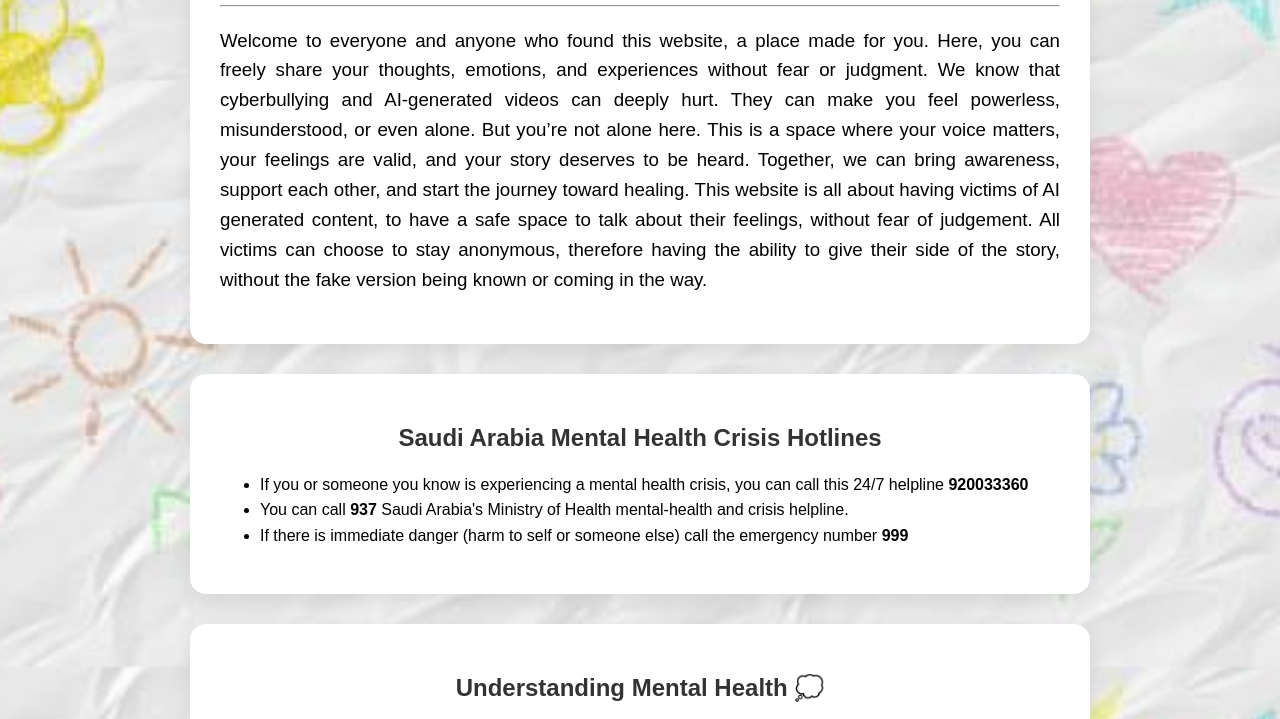
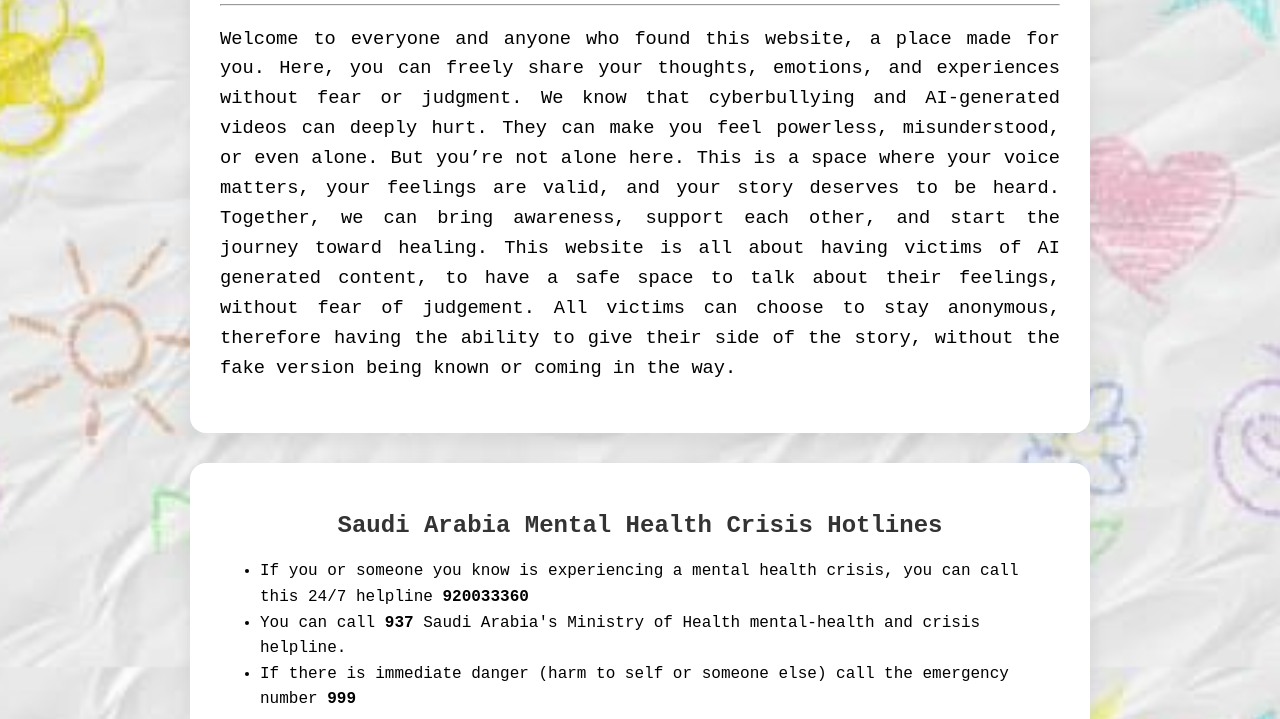
Before and after one commit to fatimahkhal912-art/Digital-Shield-Alliance, a plain HTML site: page index.html in a window 1280 px wide. Shown: the part 133-852 px from the top of the page. Drawn offline with Linux system fonts and the light colour scheme.

Commit message:
Update index.html

```diff
--- a/index.html
+++ b/index.html
@@ -10,10 +10,10 @@
     }
 
     body {
-        font-family: Arial, sans-serif;
+        font-family: 'VT323', monospace;
         background-image: url("background.jpg");
         background-size: cover;
-        background-position: center;
+        background-position: center center;
         background-repeat: no-repeat;
         background-attachment: fixed;
         padding: 40px;
```
